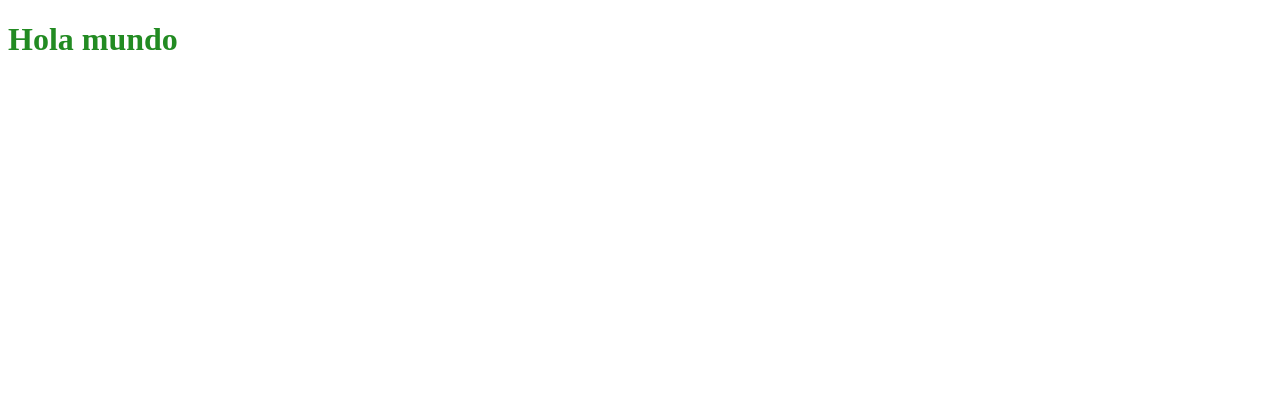
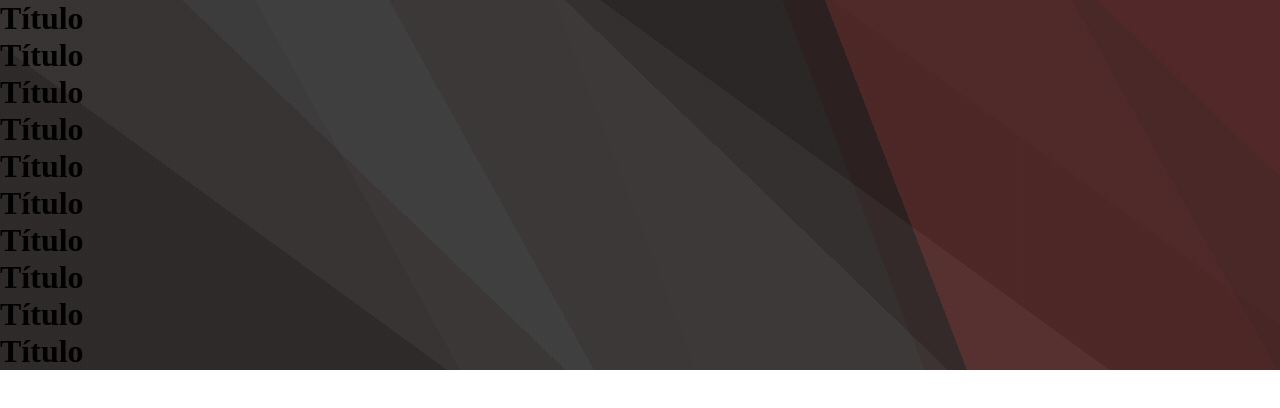
Before and after one commit to juangomez9619/Survey_form, a plain HTML site: page index.html in a window 1280 px wide. Drawn offline with Linux system fonts and the light colour scheme.

Commit message:
Ajuste del fondo de la página
Se utiliza un motor generador de fondos, el cual utiliza diferentes combinaciones
de gradientes lineales.
Se resetea el margin y padding de todos los elementos a 0, siendo esto conveniente
para poder ajustar cada uno de estos valores dependiendo de las necesidades de la página web.

```diff
--- a/index.css
+++ b/index.css
@@ -1,3 +1,52 @@
-h1 {
-    color: forestgreen;
+* {
+  margin: 0px;
+  padding: 0px;
 }
+
+.fondo {
+  background-image: linear-gradient(
+      216deg,
+      rgba(77, 77, 77, 0.05) 0%,
+      rgba(77, 77, 77, 0.05) 25%,
+      rgba(42, 42, 42, 0.05) 25%,
+      rgba(42, 42, 42, 0.05) 38%,
+      rgba(223, 223, 223, 0.05) 38%,
+      rgba(223, 223, 223, 0.05) 75%,
+      rgba(36, 36, 36, 0.05) 75%,
+      rgba(36, 36, 36, 0.05) 100%
+    ),
+    linear-gradient(
+      44deg,
+      rgba(123, 47, 40, 0.05) 0%,
+      rgba(123, 47, 40, 0.05) 34%,
+      rgba(212, 212, 212, 0.05) 34%,
+      rgba(212, 212, 212, 0.05) 57%,
+      rgba(25, 25, 25, 0.05) 57%,
+      rgba(25, 25, 25, 0.05) 89%,
+      rgba(223, 15, 15, 0.05) 89%,
+      rgba(223, 15, 15, 0.05) 100%
+    ),
+    linear-gradient(
+      241deg,
+      rgba(55, 55, 55, 0.05) 0%,
+      rgba(55, 55, 55, 0.05) 14%,
+      rgba(182, 83, 83, 0.05) 14%,
+      rgba(182, 83, 83, 0.05) 60%,
+      rgba(245, 245, 245, 0.05) 60%,
+      rgba(245, 245, 245, 0.05) 69%,
+      rgba(164, 164, 164, 0.05) 69%,
+      rgba(164, 164, 164, 0.05) 100%
+    ),
+    linear-gradient(
+      249deg,
+      rgba(190, 60, 60, 0.3) 0%,
+      rgba(190, 60, 60, 0.3) 32%,
+      rgba(199, 60, 60, 0.05) 32%,
+      rgba(199, 60, 60, 0.05) 35%,
+      rgba(202, 202, 202, 0.05) 35%,
+      rgba(202, 202, 202, 0.05) 51%,
+      rgba(181, 181, 181, 0.05) 51%,
+      rgba(181, 181, 181, 0.05) 100%
+    ),
+    linear-gradient(92deg, hsl(214, 0%, 11%), hsl(214, 0%, 11%));
+}
--- a/index.html
+++ b/index.html
@@ -1,13 +1,25 @@
 <!DOCTYPE html>
 <html lang="en">
-<head>
-    <meta charset="UTF-8">
-    <meta http-equiv="X-UA-Compatible" content="IE=edge">
-    <meta name="viewport" content="width=device-width, initial-scale=1.0">
-    <link rel="stylesheet" href="index.css">
+  <head>
+    <meta charset="UTF-8" />
+    <meta http-equiv="X-UA-Compatible" content="IE=edge" />
+    <meta name="viewport" content="width=device-width, initial-scale=1.0" />
+    <link rel="stylesheet" href="index.css" />
     <title>Document</title>
-</head>
-<body>
-    <h1>Hola mundo</h1>
-</body>
+  </head>
+  <body>
+    <div class="fondo">
+      <h1 id="title">Título</h1>
+
+      <h1 id="title">Título</h1>
+      <h1 id="title">Título</h1>
+      <h1 id="title">Título</h1>
+      <h1 id="title">Título</h1>
+      <h1 id="title">Título</h1>
+      <h1 id="title">Título</h1>
+      <h1 id="title">Título</h1>
+      <h1 id="title">Título</h1>
+      <h1 id="title">Título</h1>
+    </div>
+  </body>
 </html>
```
Also changed, not shown: 1 other file.
